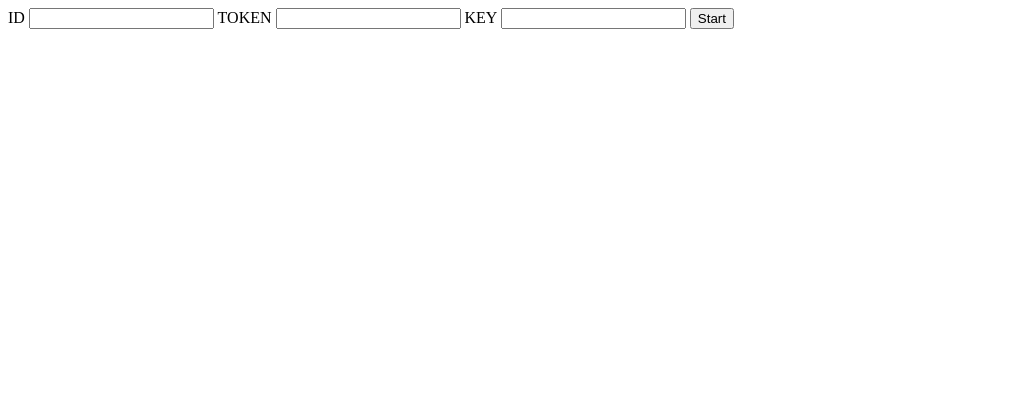
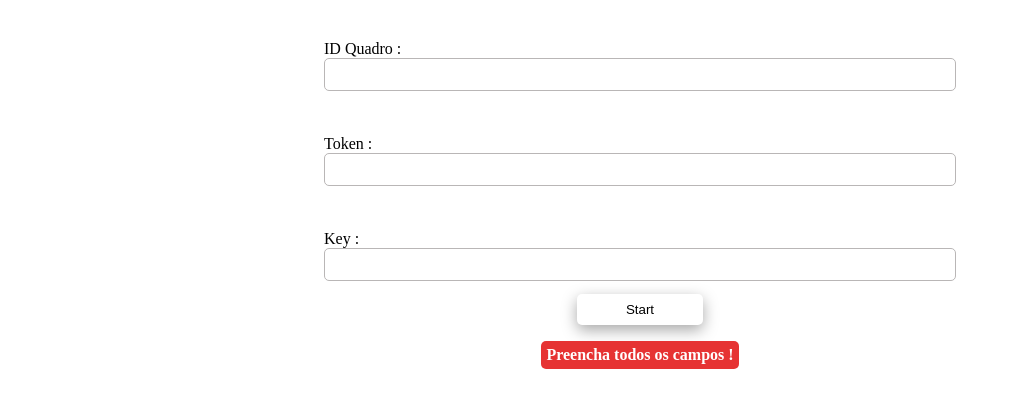
Before and after one commit to rafaapcode/trello-notification, a website: page index.html in a window 1280 px wide. Both pictures are taken after a click on the button "Start". Shown: the whole page, without its empty margins (0-1011 px from the left). Drawn offline with Linux system fonts and the light colour scheme; no server answers; files whose address does not match are found by name.

```diff
--- a/index.html
+++ b/index.html
@@ -4,14 +4,26 @@
     <meta charset="UTF-8">
     <meta http-equiv="X-UA-Compatible" content="IE=edge">
     <meta name="viewport" content="width=device-width, initial-scale=1.0">
-    <title>Document</title>
+    <link rel="stylesheet" href="./src//style/style.css">
+    <title>Notifcação</title>
 </head>
 <body>
     <div class="container">
-        ID <input id="idBoard" type="text">
-        TOKEN <input id="tokenBoard" type="password">
-        KEY <input id="keyBoard" type="password">
+        <div class="id">
+            <label for="idBoard">ID Quadro :</label>
+            <input id="idBoard" type="text">
+        </div>
+        <div class="token">
+            <label for="tokenBoard">Token :</label>
+            <input id="tokenBoard" type="password">
+        </div>
+        <div class="key">
+            <label for="keyBoard">Key :</label>
+            <input id="keyBoard" type="password">
+        </div>
+
         <button id="startBtn">Start</button>
+        <p class="error hidden"></p>
     </div>
     <script type="module" src="./dist/index.js"></script>
 </body>
--- a/src/index.ts
+++ b/src/index.ts
@@ -5,10 +5,17 @@
 const tokenBoard = document.querySelector('#tokenBoard') as HTMLInputElement;
 const keyBoard = document.querySelector('#keyBoard') as HTMLInputElement;
 const startbutton = document.querySelector('#startBtn') as HTMLButtonElement;
+const erro = document.querySelector('.error') as HTMLParagraphElement;
 
 Notify.verifyNotification();
 
 startbutton.addEventListener('click', () => {
+    if(!inputIdBoard.value || !tokenBoard.value || !keyBoard.value) {
+        erro.classList.remove('hidden');
+        erro.innerHTML = 'Preencha todos os campos !';
+    } else {
+        erro.classList.add('hidden');
+    }
     const initialize = new MainFeature(inputIdBoard.value, tokenBoard.value, keyBoard.value);
     initialize.start();
 })
--- /dev/null
+++ b/src/style/style.css
@@ -0,0 +1,54 @@
+.container {
+    text-align: justify;
+    display: flex;
+    flex-direction: column;
+    align-items: center;
+    width: 50%;
+    height: 90vh;
+    margin: auto;
+    /* background-color: black; */
+}
+
+.id,
+.token,
+.key {
+    display: flex;
+    flex-direction: column;
+    margin-top: 5%;
+    margin-bottom: 2%;
+    width: 100%;
+}
+
+#idBoard,
+#tokenBoard,
+#keyBoard {
+    padding: 0.5rem;
+    border-radius: 5px;
+    outline: none;
+    border: 1px solid rgb(185, 182, 182);
+}
+
+#startBtn{
+    padding: 0.5rem;
+    background-color: transparent;
+    border: none;
+    box-shadow: rgba(0, 0, 0, 0.35) 0px 5px 15px;
+    width: 20%;
+    border-radius: 5px;
+}
+
+#startBtn:hover {
+    cursor: pointer;
+}
+
+.hidden {
+    display: none;
+}
+
+.error {
+    padding: 5px;
+    border-radius: 5px;
+    background-color: rgb(230, 51, 51);
+    font-weight: bold;
+    color: white;
+}
```
Also changed, not shown: README.md (added), dist/index.js, 1 other file.
